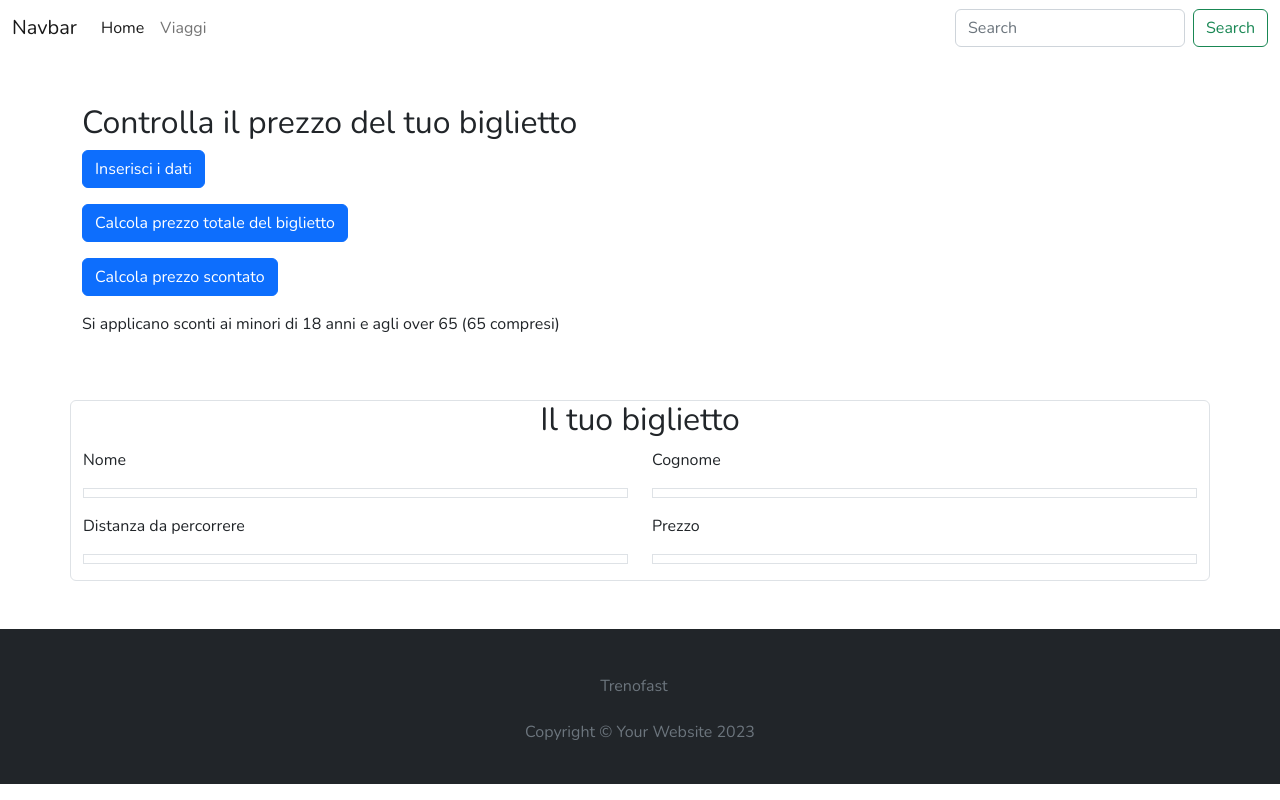
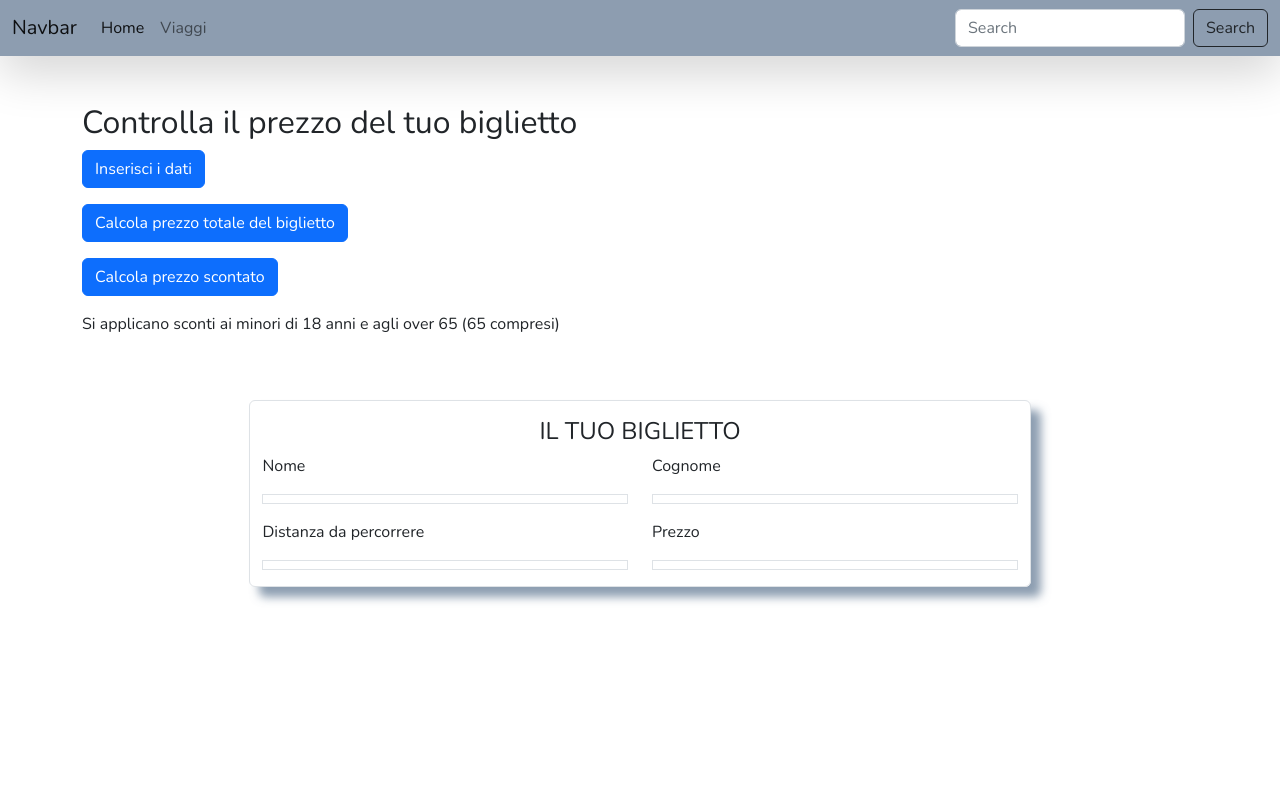
Before and after one commit to MatteoFarinazzo/js-biglietto-treno, a plain HTML site: page index.html in a window 1280 px wide. Drawn offline with nearby package versions, Linux system fonts and the light colour scheme.

Commit message:
almost done

```diff
--- a/css/style.css
+++ b/css/style.css
@@ -10,3 +10,13 @@ footer {
     position: sticky;
     bottom: 0;
 }
+
+header{
+    background-color: rgba(89, 113, 141, 0.686)
+}
+
+.biglietto{
+    width: 70%;
+    margin: 0 auto;
+    box-shadow: 10px 10px 10px rgba(89, 113, 141, 0.686);
+}
--- a/index.html
+++ b/index.html
@@ -22,7 +22,7 @@
 <body>
 
   <header>
-    <nav class="navbar navbar-expand-lg bg-body-tertiary">
+    <nav class="navbar navbar-expand-lg bg-body-tertiary shadow-lg">
       <div class="container-fluid">
         <a class="navbar-brand" href="#">Navbar</a>
         <button class="navbar-toggler" type="button" data-bs-toggle="collapse" data-bs-target="#navbarSupportedContent" aria-controls="navbarSupportedContent" aria-expanded="false" aria-label="Toggle navigation">
@@ -39,7 +39,7 @@
           </ul>
           <form class="d-flex" role="search">
             <input class="form-control me-2" type="search" placeholder="Search" aria-label="Search">
-            <button class="btn btn-outline-success" type="submit">Search</button>
+            <button class="btn btn-outline-dark" type="submit">Search</button>
           </form>
         </div>
       </div>
@@ -71,10 +71,10 @@
 
     </div>
 
-      <div class="row mt-5 mb-5 border rounded">
+      <div class="row biglietto mt-5 mb-5 border rounded">
 
-        <div class="text-center">
-          <h2>Il tuo biglietto</h2>
+        <div class=" mt-3 text-center">
+          <h4>IL TUO BIGLIETTO</h4>
         </div>
 
         <div class="col-lg-6 col-md-6 col-12 ">
@@ -112,7 +112,7 @@
 
   </div>
 
-
+  <!--
   <footer class="mt-3">
     <div class="container-fluid g-0">
       <footer class=" row bg-dark text-secondary ">
@@ -123,7 +123,7 @@
       </footer>
     </div>
   </footer>
-
+-->
 
   <script src="./js/main.js"></script>
 
--- a/js/main.js
+++ b/js/main.js
@@ -53,8 +53,8 @@ else{
 
     let discountedPrice;
 
-    if (age<18){discountedPrice = ((rangeKilometers *0.21) / 100 * 80).toFixed(2);}
-    else if (age>=65) {discountedPrice = ((rangeKilometers *0.21) / 100 * 60).toFixed(2);}
+    if (age<18){discountedPrice = "Scontato" + '&nbsp' + ((rangeKilometers *0.21) / 100 * 80).toFixed(2);}
+    else if (age>=65) {discountedPrice = "Scontato" + '&nbsp' + ((rangeKilometers *0.21) / 100 * 60).toFixed(2);}
     else {discountedPrice =  "" + "Non hai sconti da applicare!"}
 
 
@@ -63,7 +63,7 @@ else{
     document.getElementById("surname").innerHTML = surname;
     document.getElementById("distance").innerHTML = rangeKilometers + "Km";
 
-    document.getElementById("discountedPrice").innerHTML = "" + discountedPrice + "£";
+    document.getElementById("discountedPrice").innerHTML = '&nbsp' + discountedPrice + "£";
 
 }
 
```
Also changed, not shown: img/long-exposure-train-on-tracks-wallpaper-5120x1440_78.jpg (added).
